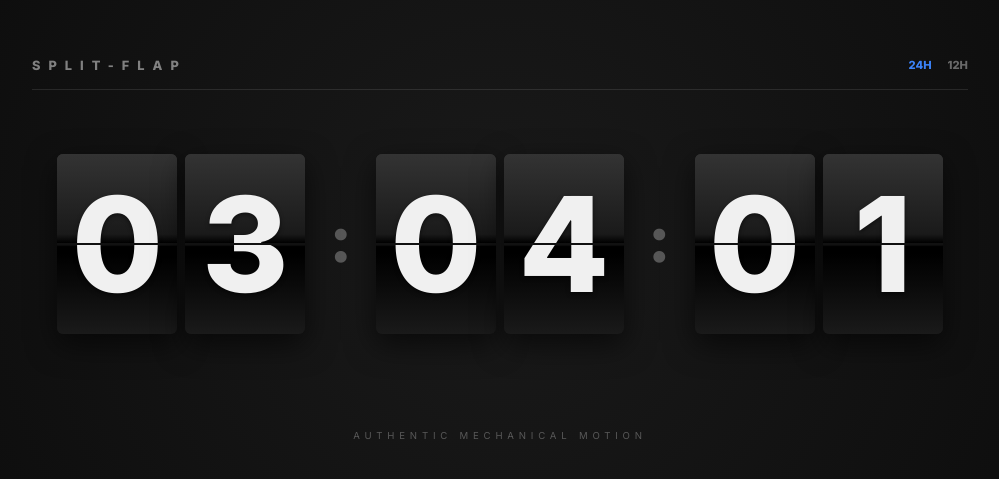
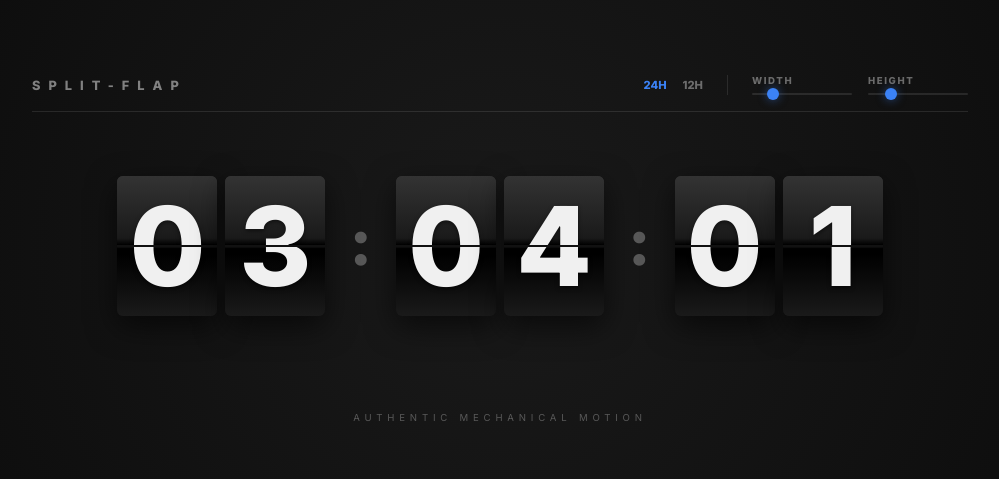
Before and after one commit to stopsopa/clock, a website: page index.html in a window 1280 px wide. Shown: the part 151-630 px from the top of the page, without its empty margins (140-1139 px from the left). Drawn offline with Linux system fonts and the light colour scheme.

Commit message:
dynamic size

```diff
--- a/index.css
+++ b/index.css
@@ -52,7 +52,64 @@ h1 {
 
 .controls {
     display: flex;
+    align-items: center;
+    gap: 1.5rem;
+}
+
+.control-group {
+    display: flex;
     gap: 1rem;
+    align-items: center;
+}
+
+.divider {
+    width: 1px;
+    height: 20px;
+    background: rgba(255,255,255,0.1);
+}
+
+.slider-item {
+    display: flex;
+    flex-direction: column;
+    gap: 0.4rem;
+}
+
+.slider-item label {
+    font-size: 0.6rem;
+    font-weight: 800;
+    letter-spacing: 0.1rem;
+    opacity: 0.4;
+    text-transform: uppercase;
+}
+
+input[type=range] {
+    -webkit-appearance: none;
+    appearance: none;
+    width: 100px;
+    background: transparent;
+}
+
+input[type=range]:focus {
+    outline: none;
+}
+
+input[type=range]::-webkit-slider-runnable-track {
+    width: 100%;
+    height: 2px;
+    cursor: pointer;
+    background: rgba(255,255,255,0.1);
+    border-radius: 1px;
+}
+
+input[type=range]::-webkit-slider-thumb {
+    height: 12px;
+    width: 12px;
+    border-radius: 50%;
+    background: var(--accent-color);
+    cursor: pointer;
+    -webkit-appearance: none;
+    margin-top: -5px;
+    box-shadow: 0 0 10px rgba(59, 130, 246, 0.5);
 }
 
 .toggle-container {
@@ -130,9 +187,11 @@ footer p {
 }
 
 /* Specific scaling for flap-digit in this context */
+/* Initial size handled by JS sliders in header */
 flap-digit {
-    width: 120px;
-    height: 180px;
+    /* Default fallback if JS fails */
+    width: 100px;
+    height: 140px;
 }
 
 @media (max-width: 800px) {
--- a/index.html
+++ b/index.html
@@ -14,6 +14,7 @@
         <header>
             <h1>SPLIT-FLAP</h1>
             <div class="controls">
+                <div class="control-group">
                     <label class="toggle-container">
                         <input type="radio" name="format" value="24" checked>
                         <span class="label-text">24H</span>
@@ -22,6 +23,18 @@
                         <input type="radio" name="format" value="12">
                         <span class="label-text">12H</span>
                     </label>
+                </div>
+                <div class="divider"></div>
+                <div class="control-group sliders">
+                    <div class="slider-item">
+                        <label for="width">WIDTH</label>
+                        <input type="range" id="width" min="60" max="300" value="100">
+                    </div>
+                    <div class="slider-item">
+                        <label for="height">HEIGHT</label>
+                        <input type="range" id="height" min="80" max="400" value="140">
+                    </div>
+                </div>
             </div>
         </header>
 
@@ -105,8 +118,25 @@
         setInterval(() => updateClock(), 1000);
         updateClock(true);
 
+        const widthSlider = document.getElementById('width');
+        const heightSlider = document.getElementById('height');
+
+        function syncSliderStyles() {
+            const w = widthSlider.value + 'px';
+            const h = heightSlider.value + 'px';
+            const digits = document.querySelectorAll('flap-digit');
+            digits.forEach(d => {
+                d.style.width = w;
+                d.style.height = h;
+            });
+        }
+
+        widthSlider.addEventListener('input', syncSliderStyles);
+        heightSlider.addEventListener('input', syncSliderStyles);
+
         // Initial sizing trigger
         window.addEventListener('load', () => {
+            syncSliderStyles();
             const digits = document.querySelectorAll('flap-digit');
             digits.forEach(d => d._updateFontScaling && d._updateFontScaling());
         });
```
Lines whose indentation alone changed are shown as unchanged.
